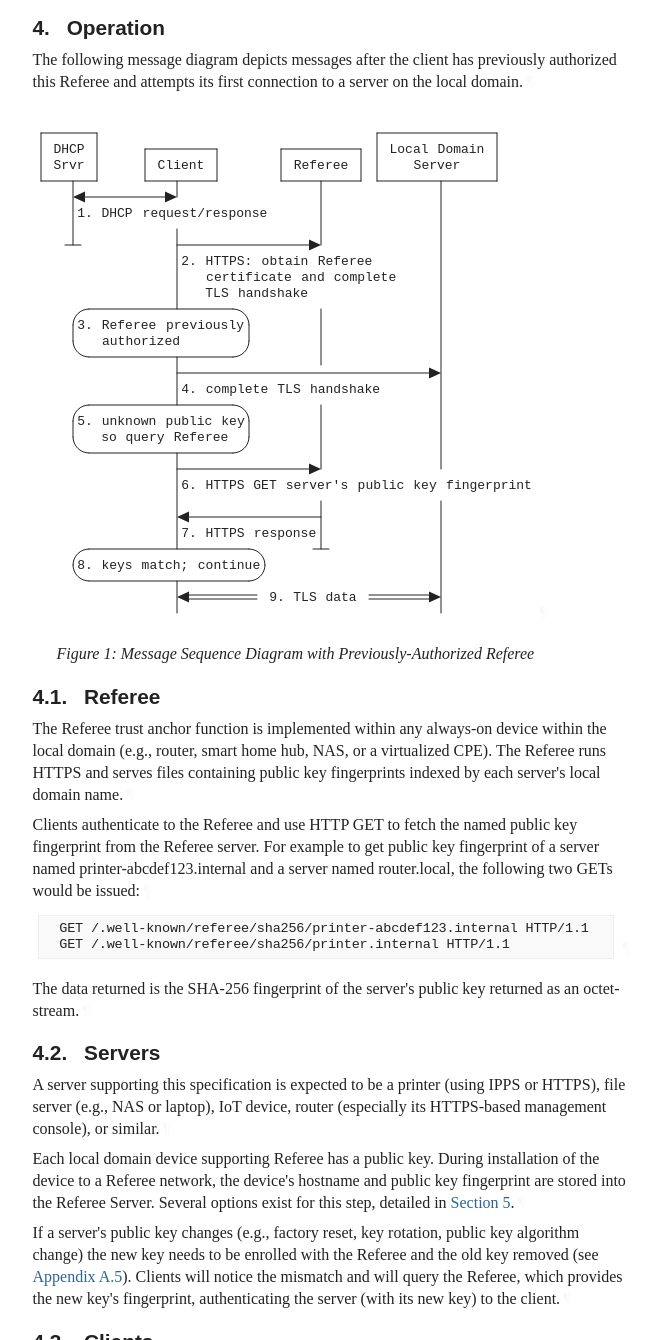
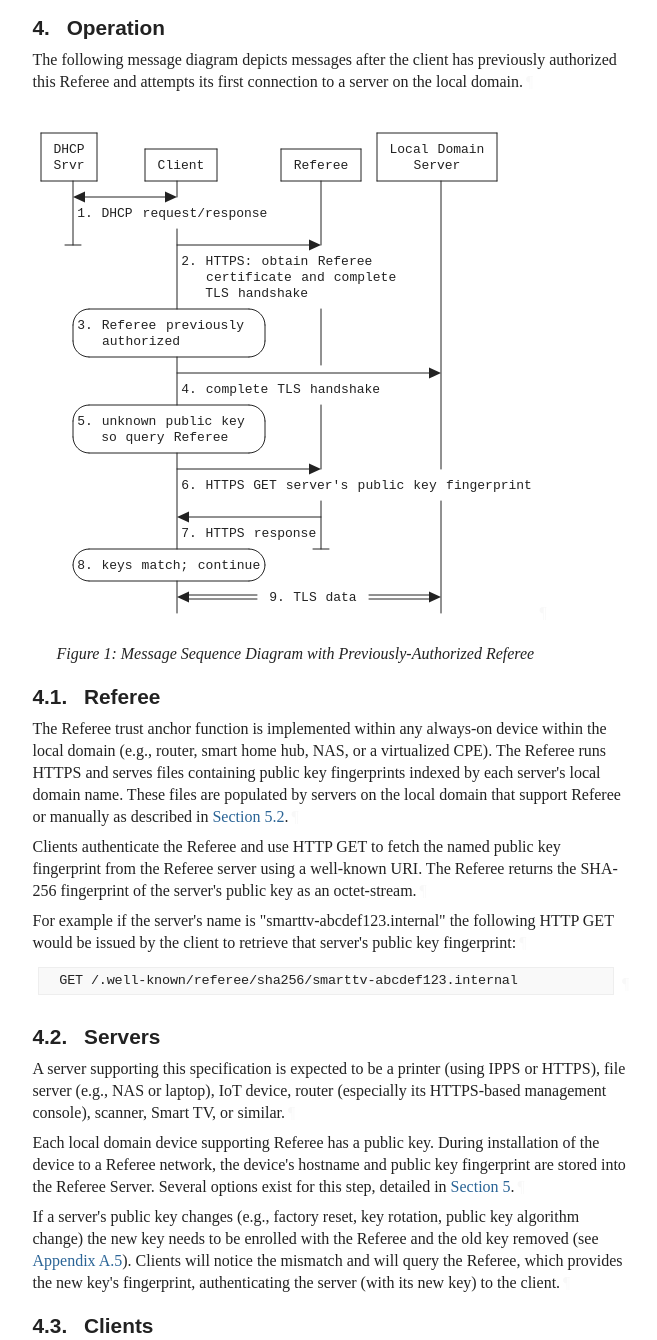
Before and after one commit to danwing/referee, a plain HTML site: page draft-wing-settle-referee.html in a window 1280 px wide. Shown: the part 1910-3250 px from the top of the page, without its empty margins (92-749 px from the left). Drawn offline with Linux system fonts and the light colour scheme; a web font is replaced by a local one.

Commit message:
Script updating gh-pages from 3e372a0. [ci skip]

```diff
--- a/draft-wing-settle-referee.html
+++ b/draft-wing-settle-referee.html
@@ -1401,8 +1401,8 @@ on the local domain.<a href="#section-4-1" class="pilcrow">¶</a></p>
               <path d="M 144,352 L 144,448" fill="none" stroke="black"></path>
               <path d="M 144,480 L 144,512" fill="none" stroke="black"></path>
               <path d="M 184,48 L 184,80" fill="none" stroke="black"></path>
-              <path d="M 216,224 L 216,240" fill="none" stroke="black"></path>
-              <path d="M 216,320 L 216,336" fill="none" stroke="black"></path>
+              <path d="M 232,224 L 232,240" fill="none" stroke="black"></path>
+              <path d="M 232,320 L 232,336" fill="none" stroke="black"></path>
               <path d="M 248,48 L 248,80" fill="none" stroke="black"></path>
               <path d="M 288,80 L 288,144" fill="none" stroke="black"></path>
               <path d="M 288,208 L 288,264" fill="none" stroke="black"></path>
@@ -1424,11 +1424,11 @@ on the local domain.<a href="#section-4-1" class="pilcrow">¶</a></p>
               <path d="M 48,96 L 136,96" fill="none" stroke="black"></path>
               <path d="M 32,144 L 48,144" fill="none" stroke="black"></path>
               <path d="M 144,144 L 280,144" fill="none" stroke="black"></path>
-              <path d="M 56,208 L 200,208" fill="none" stroke="black"></path>
-              <path d="M 56,256 L 200,256" fill="none" stroke="black"></path>
+              <path d="M 56,208 L 216,208" fill="none" stroke="black"></path>
+              <path d="M 56,256 L 216,256" fill="none" stroke="black"></path>
               <path d="M 144,272 L 400,272" fill="none" stroke="black"></path>
-              <path d="M 56,304 L 200,304" fill="none" stroke="black"></path>
-              <path d="M 56,352 L 200,352" fill="none" stroke="black"></path>
+              <path d="M 56,304 L 216,304" fill="none" stroke="black"></path>
+              <path d="M 56,352 L 216,352" fill="none" stroke="black"></path>
               <path d="M 144,368 L 280,368" fill="none" stroke="black"></path>
               <path d="M 152,416 L 288,416" fill="none" stroke="black"></path>
               <path d="M 56,448 L 216,448" fill="none" stroke="black"></path>
@@ -1439,13 +1439,13 @@ on the local domain.<a href="#section-4-1" class="pilcrow">¶</a></p>
               <path d="M 336,494 L 400,494" fill="none" stroke="black"></path>
               <path d="M 336,498 L 400,498" fill="none" stroke="black"></path>
               <path d="M 56,208 C 47.16936,208 40,215.16936 40,224" fill="none" stroke="black"></path>
-              <path d="M 200,208 C 208.83064,208 216,215.16936 216,224" fill="none" stroke="black"></path>
+              <path d="M 216,208 C 224.83064,208 232,215.16936 232,224" fill="none" stroke="black"></path>
               <path d="M 56,256 C 47.16936,256 40,248.83064 40,240" fill="none" stroke="black"></path>
-              <path d="M 200,256 C 208.83064,256 216,248.83064 216,240" fill="none" stroke="black"></path>
+              <path d="M 216,256 C 224.83064,256 232,248.83064 232,240" fill="none" stroke="black"></path>
               <path d="M 56,304 C 47.16936,304 40,311.16936 40,320" fill="none" stroke="black"></path>
-              <path d="M 200,304 C 208.83064,304 216,311.16936 216,320" fill="none" stroke="black"></path>
+              <path d="M 216,304 C 224.83064,304 232,311.16936 232,320" fill="none" stroke="black"></path>
               <path d="M 56,352 C 47.16936,352 40,344.83064 40,336" fill="none" stroke="black"></path>
-              <path d="M 200,352 C 208.83064,352 216,344.83064 216,336" fill="none" stroke="black"></path>
+              <path d="M 216,352 C 224.83064,352 232,344.83064 232,336" fill="none" stroke="black"></path>
               <path d="M 56,448 C 47.16936,448 40,455.16936 40,464" fill="none" stroke="black"></path>
               <path d="M 216,448 C 224.83064,448 232,455.16936 232,464" fill="none" stroke="black"></path>
               <path d="M 56,480 C 47.16936,480 40,472.83064 40,464" fill="none" stroke="black"></path>
@@ -1527,20 +1527,20 @@ on the local domain.<a href="#section-4-1" class="pilcrow">¶</a></p>
 device within the local domain (e.g., router, smart home hub, NAS, or
 a virtualized CPE).  The Referee runs HTTPS and serves files
 containing public key fingerprints indexed by each server's local
-domain name.<a href="#section-4.1-1" class="pilcrow">¶</a></p>
-<p id="section-4.1-2">Clients authenticate to the Referee and use HTTP GET to fetch the
-named public key fingerprint from the Referee server.  For example to
-get public key fingerprint of a server named
-printer-abcdef123.internal and a server named router.local, the
-following two GETs would be issued:<a href="#section-4.1-2" class="pilcrow">¶</a></p>
-<div class="alignLeft art-text artwork" id="section-4.1-3">
+domain name.  These files are populated by servers on the local domain
+that support Referee or manually as described in <a href="#server-bootstrapping" class="auto internal xref">Section 5.2</a>.<a href="#section-4.1-1" class="pilcrow">¶</a></p>
+<p id="section-4.1-2">Clients authenticate the Referee and use HTTP GET to fetch the
+named public key fingerprint from the Referee server using a
+well-known URI.  The Referee returns the SHA-256 fingerprint of the server's public
+key as an octet-stream.<a href="#section-4.1-2" class="pilcrow">¶</a></p>
+<p id="section-4.1-3">For example if the server's name is "smarttv-abcdef123.internal" the
+following HTTP GET would be issued by the client to retrieve that
+server's public key fingerprint:<a href="#section-4.1-3" class="pilcrow">¶</a></p>
+<div class="alignLeft art-text artwork" id="section-4.1-4">
 <pre>
-  GET /.well-known/referee/sha256/printer-abcdef123.internal HTTP/1.1
-  GET /.well-known/referee/sha256/printer.internal HTTP/1.1
-</pre><a href="#section-4.1-3" class="pilcrow">¶</a>
-</div>
-<p id="section-4.1-4">The data returned is the SHA-256 fingerprint of the server's public
-key returned as an octet-stream.<a href="#section-4.1-4" class="pilcrow">¶</a></p>
+  GET /.well-known/referee/sha256/smarttv-abcdef123.internal
+</pre><a href="#section-4.1-4" class="pilcrow">¶</a>
+</div>
 </section>
 </div>
 <div id="servers">
@@ -1550,7 +1550,8 @@ key returned as an octet-stream.<a href="#section-4.1-4" class="pilcrow">¶</a><
         </h3>
 <p id="section-4.2-1">A server supporting this specification is expected to be a printer
 (using IPPS or HTTPS), file server (e.g., NAS or laptop), IoT device,
-router (especially its HTTPS-based management console), or similar.<a href="#section-4.2-1" class="pilcrow">¶</a></p>
+router (especially its HTTPS-based management console), scanner,
+Smart TV, or similar.<a href="#section-4.2-1" class="pilcrow">¶</a></p>
 <p id="section-4.2-2">Each local domain device supporting Referee has a public key.  During
 installation of the device to a Referee network, the device's hostname
 and public key fingerprint are stored into the Referee Server.
@@ -1660,7 +1661,7 @@ the client re-configured to trust that new public key, see
 <a href="#referee-public-key-change" class="auto internal xref">Appendix A.5.2</a>.<a href="#section-5.1-2" class="pilcrow">¶</a></p>
 </section>
 </div>
-<div id="servers-to-referee">
+<div id="server-bootstrapping">
 <section id="section-5.2">
         <h3 id="name-servers-to-referee">
 <a href="#section-5.2" class="section-number selfRef">5.2. </a><a href="#name-servers-to-referee" class="section-name selfRef">Servers to Referee</a>
```
Also changed, not shown: draft-wing-settle-referee.txt.
